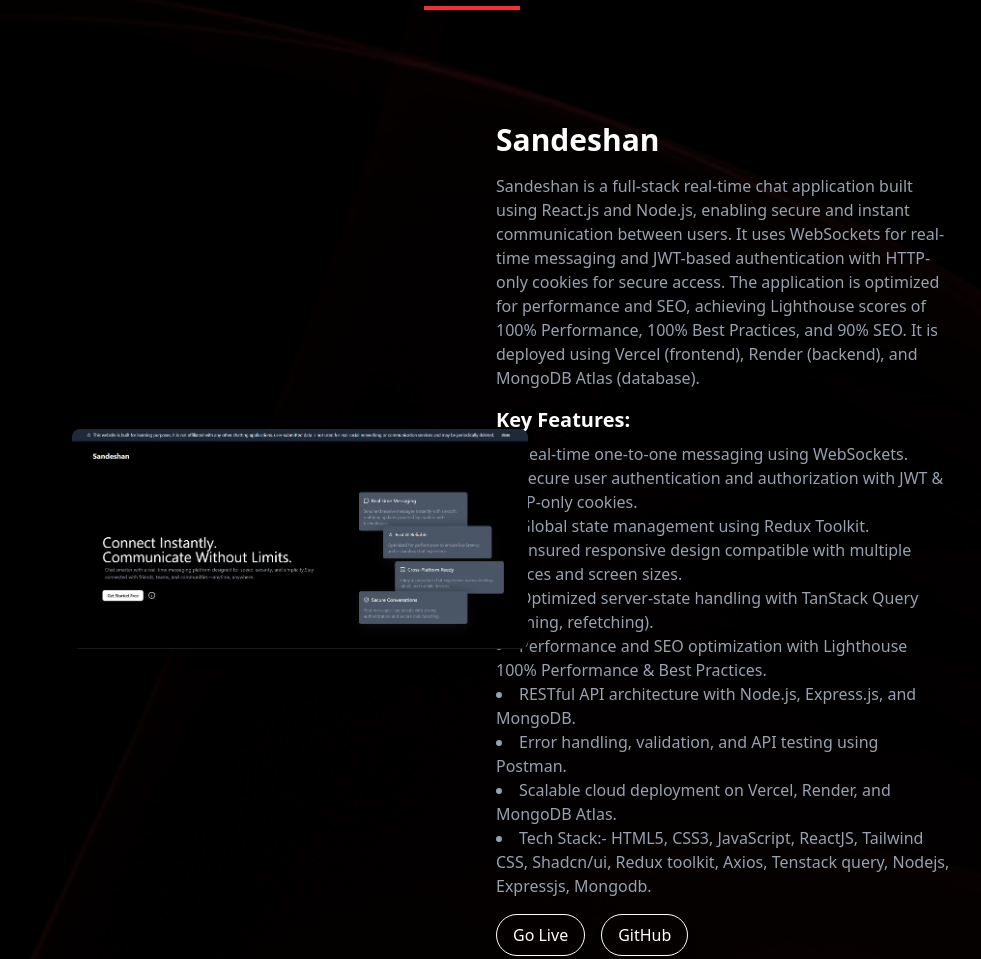
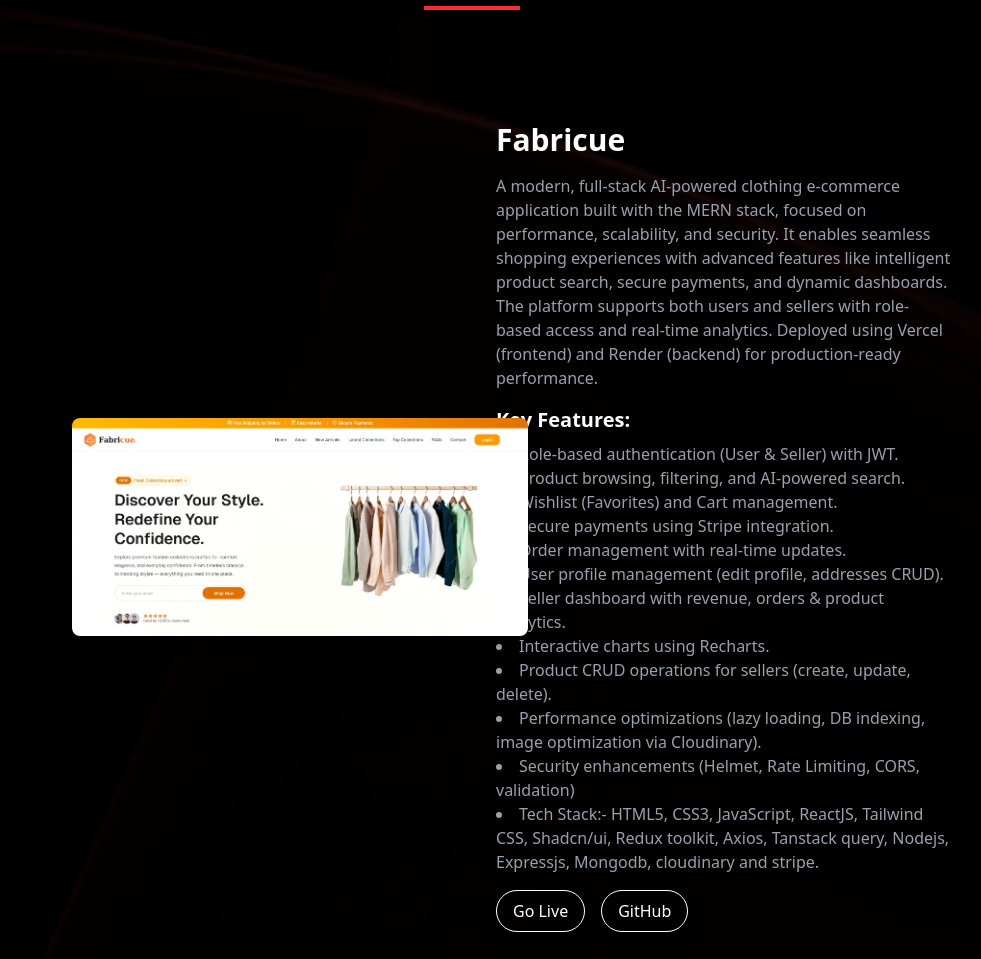
Before and after one commit to Ganeshdvp/portfolio, a website: page index.html in a window 1280 px wide. Shown: the part 3620-4579 px from the top of the page, without its empty margins (168-1149 px from the left). Drawn offline with nearby package versions, Linux system fonts and the light colour scheme; animation ran at ten frames a second; files whose address does not match are found by name; a web font is replaced by a local one.

Commit message:
add projects

```diff
--- a/index.html
+++ b/index.html
@@ -326,7 +326,7 @@
           />
             <h2 class="projects-heading text-2xl text-[var(--about-text-color)] mb-10 ms-12" style="font-family: Irish Grover;">My Projects</h2>
             <p class="text-md text-gray-400 leading-snug" style="font-family: Josefin Slab;">
-              I have built various projects, including Real-time chat application, Movie streaming, Crypto currency tracking,
+              I have built various projects, including Real-time chat application, e-commerce, Movie streaming, Crypto currency tracking,
               portfolio websites, Interactive websites and Ai-Powered based websites. Each project
               reflects my dedication to delivering exceptional user experiences.
             </p>
@@ -420,6 +420,62 @@
           <!-- Project Image -->
           <div class="w-full lg:w-1/2">
             <img
+              src="./Images/fabricue.webp"
+              loading="lazy"
+              alt="fabricue"
+              class="project-image w-[500px] relative left-20 rounded-lg shadow-lg transform transition duration-500 hover:scale-105"
+            />
+          </div>
+          <!-- Project Content -->
+          <div class="w-full lg:w-1/2 text-[var(--text-color)]">
+            <h3 class="text-3xl font-bold mb-4">Fabricue</h3>
+            <p class="text-gray-400 mb-4">
+            A modern, full-stack AI-powered clothing e-commerce application built with the MERN stack, focused on performance, scalability, and security.
+It enables seamless shopping experiences with advanced features like intelligent product search, secure payments, and dynamic dashboards.
+The platform supports both users and sellers with role-based access and real-time analytics.
+Deployed using Vercel (frontend) and Render (backend) for production-ready performance.
+            </p>
+            <h4 class="text-xl font-semibold mb-2">Key Features:</h4>
+            <ul class="list-disc list-inside text-gray-400 mb-4">
+              <li>Role-based authentication (User & Seller) with JWT.</li>
+              <li>Product browsing, filtering, and AI-powered search.</li>
+              <li>Wishlist (Favorites) and Cart management.</li>
+              <li>Secure payments using Stripe integration.</li>
+              <li>Order management with real-time updates.</li>
+              <li>User profile management (edit profile, addresses CRUD).</li>
+              <li>Seller dashboard with revenue, orders & product analytics.</li>
+              <li>Interactive charts using Recharts.</li>
+              <li>Product CRUD operations for sellers (create, update, delete).</li>
+              <li>Performance optimizations (lazy loading, DB indexing, image optimization via Cloudinary).</li>
+              <li>Security enhancements (Helmet, Rate Limiting, CORS, validation)</li>
+              <li>Tech Stack:- HTML5, CSS3, JavaScript, ReactJS, Tailwind CSS, Shadcn/ui, Redux toolkit, Axios, Tanstack query, Nodejs, Expressjs, Mongodb, cloudinary and stripe.</li>
+            </ul>
+            <!-- Buttons -->
+            <div class="flex gap-4">
+              <a
+                href="https://fabricue.vercel.app/"
+                target="_blank"
+                class="px-4 py-2 border border-[var(--border-color)] text-[var(--live-text-color)] rounded-3xl shadow-lg hover:-translate-y-1 duration-300 ease-in-out"
+              >
+                Go Live
+              </a>
+              <a
+                href="https://github.com/Ganeshdvp/Fabricue.git"
+                target="_blank"
+                class="px-4 py-2 border border-[var(--border-color)] text-[var(--live-text-color)] rounded-3xl shadow-lg hover:-translate-y-1 duration-300 ease-in-out"
+              >
+                GitHub
+              </a>
+            </div>
+          </div>
+        </div>
+
+
+        <!-- project 2 -->
+        <div class="flex flex-col lg:flex-row-reverse items-center gap-12 mb-46" data-aos="fade-right">
+          <!-- Project Image -->
+          <div class="w-full lg:w-1/2">
+            <img
               src="./Images/sandeshan.webp"
               loading="lazy"
               alt="sandeshan"
@@ -467,7 +523,7 @@
 
 
         <!-- project 2 -->
-        <div class="flex flex-col lg:flex-row-reverse items-center gap-12 mb-46" data-aos="fade-left">
+        <div class="flex flex-col lg:flex-row items-center gap-12 mb-46" data-aos="fade-left">
           <!-- Project Image -->
           <div class="w-full lg:w-1/2">
             <img
@@ -516,7 +572,7 @@
 
 
         <!-- Project 3 -->
-        <div class="flex flex-col lg:flex-row items-center gap-12 mb-46" data-aos="fade-right">
+        <div class="flex flex-col lg:flex-row-reverse items-center gap-12 mb-46" data-aos="fade-right">
           <!-- Project Image -->
           <div class="w-full lg:w-1/2">
             <img
@@ -563,7 +619,7 @@
         </div>
 
          <!-- Project 4 -->
-        <div class="flex flex-col lg:flex-row-reverse items-center gap-12 mb-46" data-aos="fade-left">
+        <div class="flex flex-col lg:flex-row items-center gap-12 mb-46" data-aos="fade-left">
           <!-- Project Image -->
           <div class="w-full lg:w-1/2">
             <img
@@ -610,7 +666,7 @@
         </div>
 
         <!-- Project 5 -->
-        <div class="flex flex-col lg:flex-row items-center gap-12 mb-46" data-aos="fade-right">
+        <div class="flex flex-col lg:flex-row-reverse items-center gap-12 mb-46" data-aos="fade-right">
           <!-- Project Image -->
           <div class="w-full lg:w-1/2">
             <img
@@ -659,7 +715,7 @@
 
        <div id="hiddenProjects" class="hidden">
         <!-- Project 6 -->
-        <div class="flex flex-col lg:flex-row-reverse items-center gap-12 mb-46" data-aos="fade-left">
+        <div class="flex flex-col lg:flex-row items-center gap-12 mb-46" data-aos="fade-left">
           <!-- Project Image -->
           <div class="w-full lg:w-1/2">
             <img
@@ -705,7 +761,7 @@
         </div>
 
          <!-- Project 7 -->
-         <div class="flex flex-col lg:flex-row items-center gap-12 mb-25" data-aos="fade-right">
+         <div class="flex flex-col lg:flex-row-reverse items-center gap-12 mb-25" data-aos="fade-right">
           <!-- Project Image -->
           <div class="w-full lg:w-1/2">
             <img
@@ -752,7 +808,7 @@
         </div>
 
         <!-- Project 8 -->
-        <div class="flex flex-col lg:flex-row-reverse items-center gap-12 mb-25" data-aos="fade-left">
+        <div class="flex flex-col lg:flex-row items-center gap-12 mb-25" data-aos="fade-left">
           <!-- Project Image -->
           <div class="w-full lg:w-1/2">
             <img
@@ -799,7 +855,7 @@
         </div>
 
          <!-- Project 9 -->
-         <div class="flex flex-col lg:flex-row items-center gap-12 mb-25" data-aos="fade-right">
+         <div class="flex flex-col lg:flex-row-reverse items-center gap-12 mb-25" data-aos="fade-right">
           <!-- Project Image -->
           <div class="w-full lg:w-1/2">
             <img
@@ -896,7 +952,7 @@
               projects.
             </p>
             <a
-              href="./public/Ganesh_MERN_Resume.pdf"
+              href="./public/Ganesh_FullStack_Resume (2).pdf"
               download
               class="px-8 py-3 bg-red-500 text-white rounded-lg shadow-lg hover:bg-red-600 hover:shadow-[0_0_15px_3px_rgba(255,0,0,0.8)] transition duration-300 ease-in-out"
             >
```
Also changed, not shown: Images/fabricue.webp (added), 1 other file.
